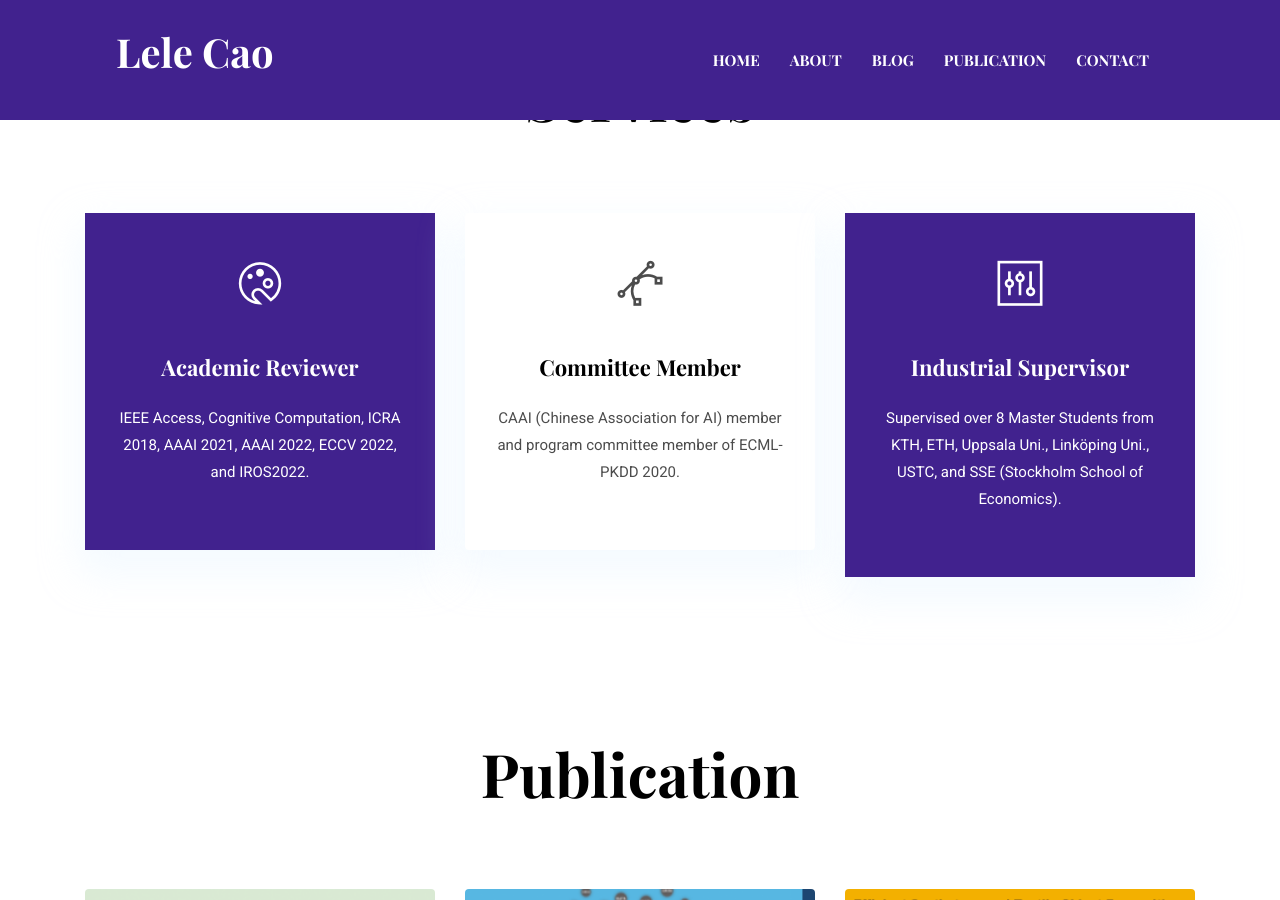
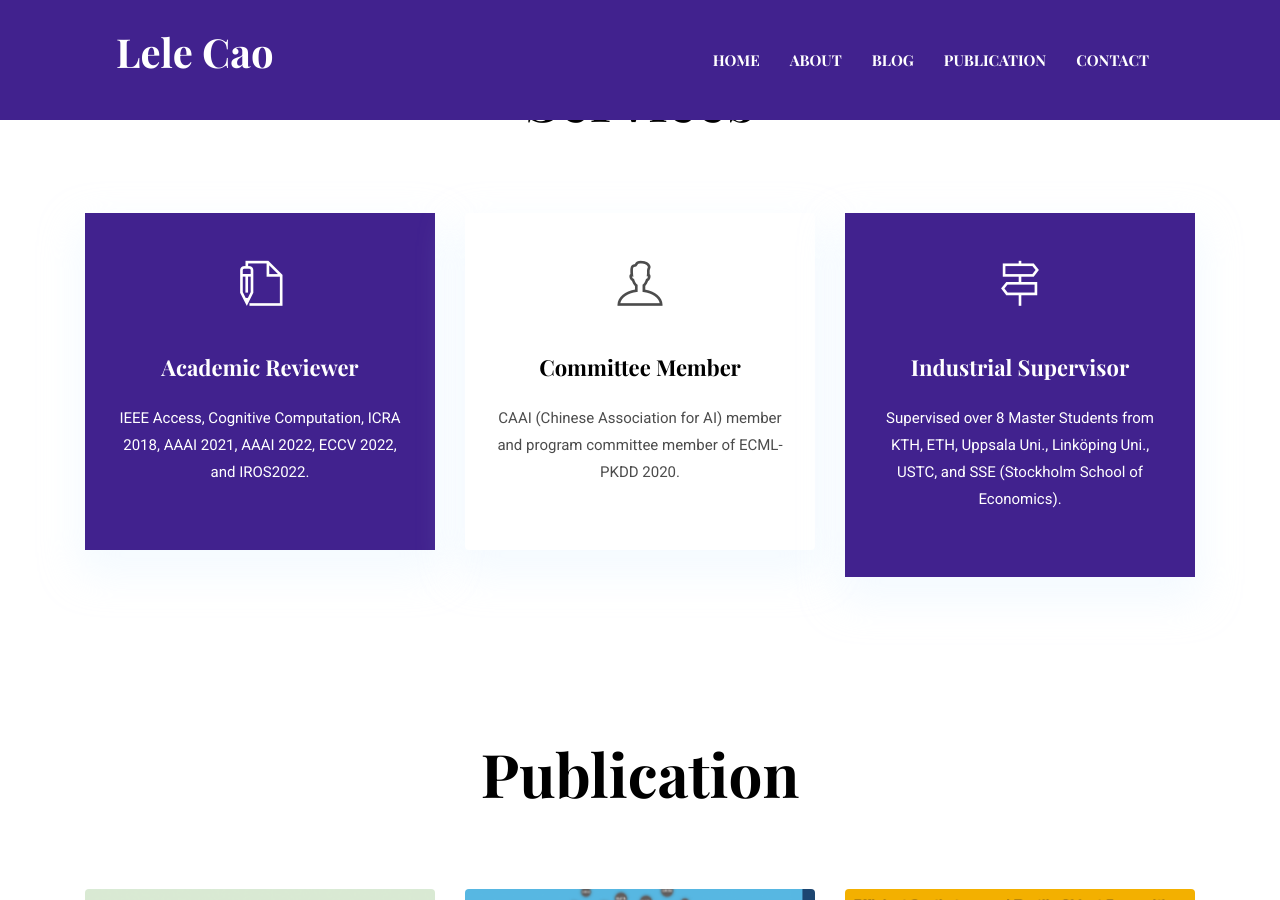
Before and after one commit to vishalbelsare/caolele.github.io, a Jekyll site: the page built from index.html, in a window 1280 px wide and 900 px high, scrolled down 2989 px. Built offline with Jekyll 4.4.1, drawn with Linux system fonts in a browser that asks for light colours.

Commit message:
Update settings.yml

```diff
--- a/_data/settings.yml
+++ b/_data/settings.yml
@@ -129,19 +129,19 @@ services-title: Services
 services:
 - {
     name: Academic Reviewer,
-    icon: ti-palette,
+    icon: ti-write,
     description: 'IEEE Access, Cognitive Computation, ICRA 2018, AAAI 2021, AAAI 2022, ECCV 2022, and IROS2022.',
     active: true # Add true to select section
   }
 - {
     name: Committee Member,
-    icon: ti-vector,
+    icon: ti-user,
     description: 'CAAI (Chinese Association for AI) member and program committee member of ECML-PKDD 2020.',
     active: # Add true to select section
   }
 - {
     name: Industrial Supervisor,
-    icon: ti-panel,
+    icon: ti-direction-alt,
     description: 'Supervised over 8 Master Students from KTH, ETH, Uppsala Uni., Linköping Uni., USTC, and SSE (Stockholm School of Economics).',
     active: true # Add true to select section
   }
```
